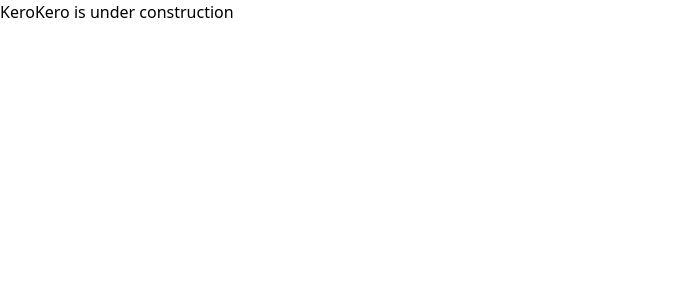
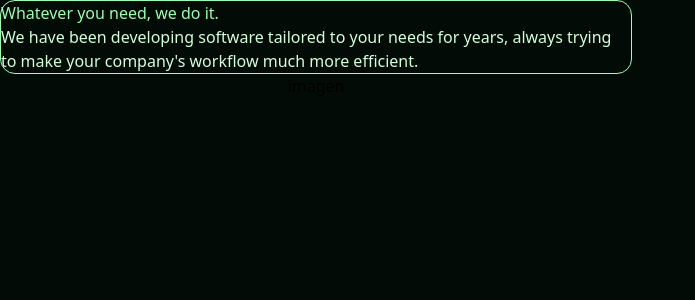
Before and after one commit to damkandev/kerokerolanding, a Next.js app: page / in a window 1280 px wide. Shown: the top 300 px of the page, without its empty margins (0-695 px from the left). Built offline with nearby package versions, Linux system fonts and the light colour scheme.

Commit message:
feat: update Home component layout and styling for KeroKero landing page

```diff
--- a/src/app/globals.css
+++ b/src/app/globals.css
@@ -11,3 +11,7 @@
   --font-sans: var(--font-geist-sans);
   --font-mono: var(--font-geist-mono);
 }
+
+:root {
+  background-color: #030B07;
+}
--- a/src/app/page.jsx
+++ b/src/app/page.jsx
@@ -2,8 +2,18 @@ import Image from "next/image";
 
 export default function Home() {
   return (
-    <div className="">
-     <p>KeroKero is under construction</p>
+    <div className="header grid grid-cols-2 gap-4">
+      <section>
+        <div className="flex flex-col justify-center bg-[#030B07 border border-[#9BFFB1] rounded-[15px] ">
+          <h1 className="text-[#9BFFB1]">Whatever you need, we do it.</h1>
+          <p className="text-[#D3FFDD]">
+            We have been developing software tailored to your needs for years,
+            always trying to make your company's workflow much more efficient.
+          </p>
+          <div></div>
+        </div>
+        <div className="flex items-center justify-center">imagen</div>
+      </section>
     </div>
   );
 }
```
